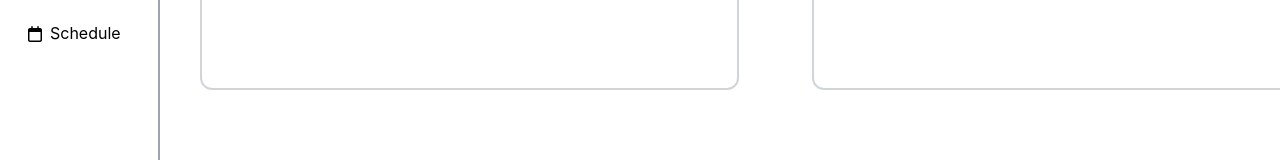
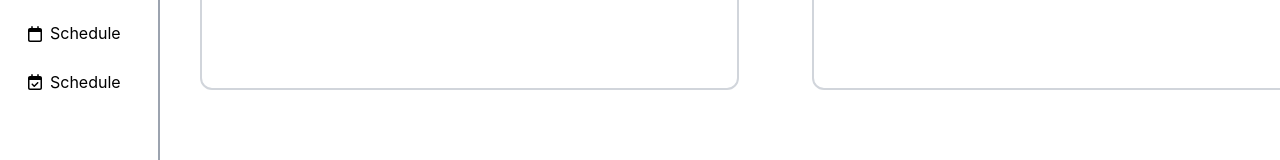
Before and after one commit to strive-management/strive-frontend, a React (Vite) app: page /dashboard in a window 1280 px wide. Shown: the part 324-484 px from the top of the page. Built offline with nearby package versions, Linux system fonts and the light colour scheme; no server answers; what webfontloader would draw is missing.

Commit message:
add: schedule view link

```diff
--- a/src/components/SideNavBar.tsx
+++ b/src/components/SideNavBar.tsx
@@ -10,6 +10,7 @@ import {
   faClipboard,
   faClock,
   faCalendar,
+  faCalendarCheck
 } from '@fortawesome/free-regular-svg-icons';
 
 const SideNavBar: React.FC = () => {
@@ -40,6 +41,9 @@ const SideNavBar: React.FC = () => {
         <Link to="/dashboard/schedule">
         <div className="flex flex-row gap-2 items-center"><FontAwesomeIcon icon={faCalendar} /> <h4 className="hidden sm:hidden md:block">Schedule</h4></div>
         </Link>
+        <Link to="/dashboard/scheduleview">
+        <div className="flex flex-row gap-2 items-center"><FontAwesomeIcon icon={faCalendarCheck} /> <h4 className="hidden sm:hidden md:block">Schedule</h4></div>
+        </Link>
       </div>
       </div>
     </>
```
